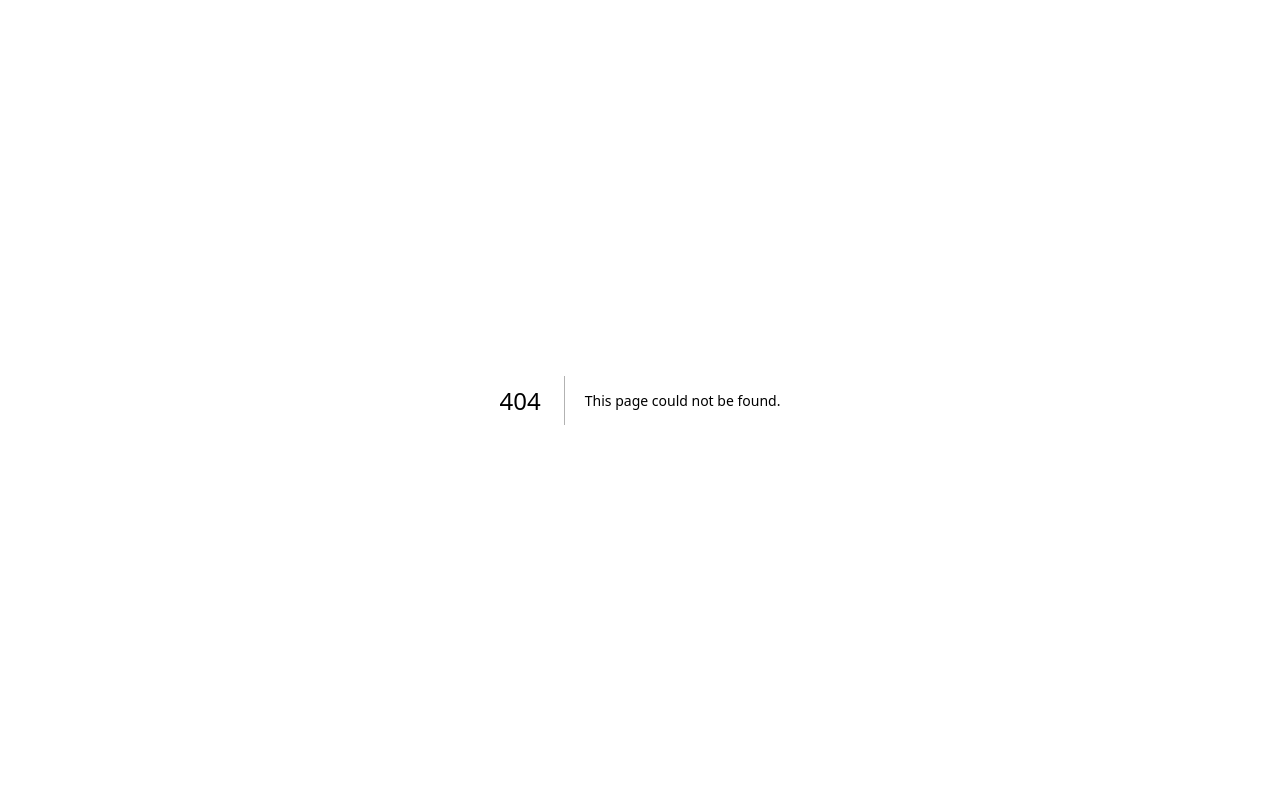
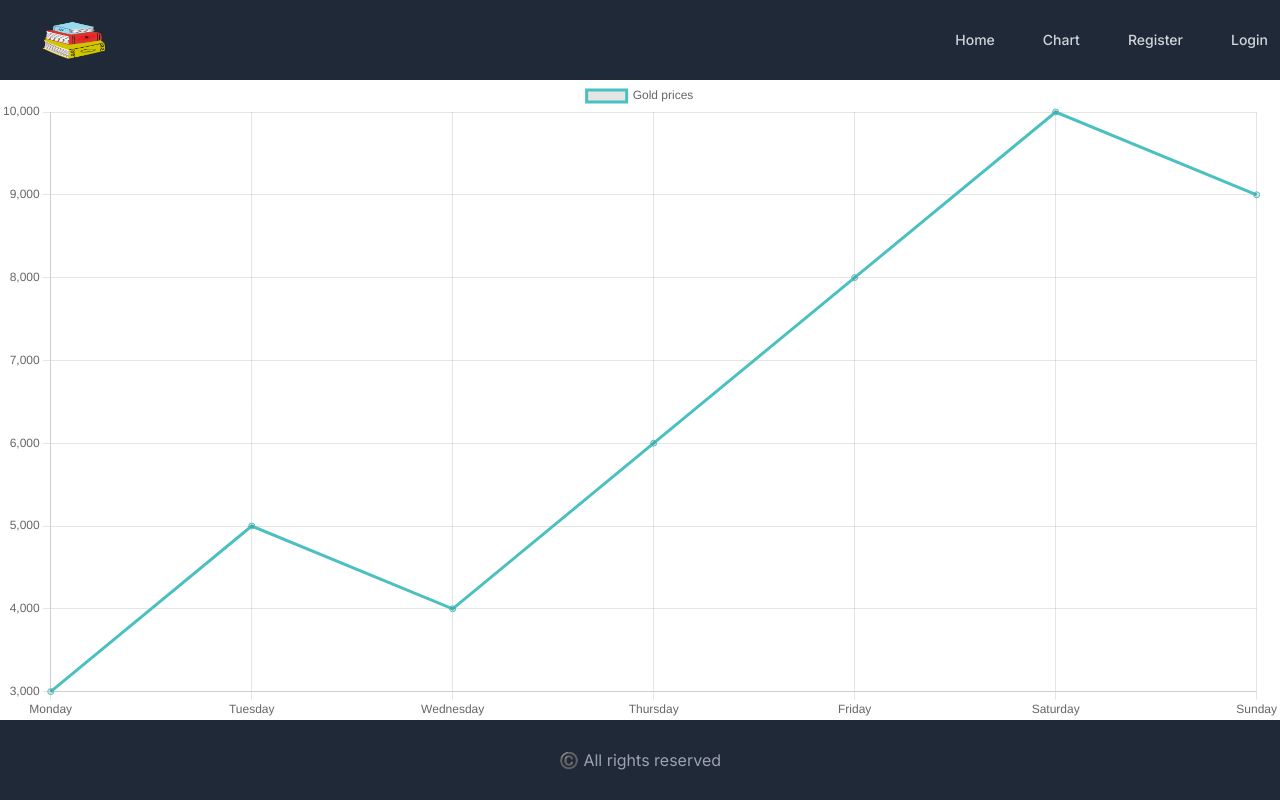
Before and after one commit to Saban-Adhikari/nextjs-bookstore, a Next.js app: page /chart in a window 1280 px wide. Before the commit this address had no page. Built offline with nearby package versions, Linux system fonts and the light colour scheme; no server answers.

Commit message:
content without login not visible

```diff
--- a/app/(root)/card/page.js
+++ b/app/(root)/card/page.js
@@ -77,6 +77,7 @@ const Page = () => {
             </div>
           </div>
         </div>
+        {status === "authenticated" && (
           <div className="lg:mt-0 lg:col-span-1 ">
             <div className="rounded-lg shadow-lg p-6 bg-gray-100">
               <h3 className="text-lg font-medium text-gray-900 mb-4">
@@ -88,7 +89,9 @@ const Page = () => {
               />
             </div>
           </div>
-      </div>
+        )}
+
+        {status == "authenticated" ? (
           <div className="min-h-full mt-8" id="books">
             <ul className="p-5 grid grid-cols-1 md:grid-cols-2 lg:grid-cols-3 gap-5">
               {books && books.length > 0 ? (
@@ -163,6 +166,16 @@ const Page = () => {
               )}
             </ul>
           </div>
+        ) : (
+          <>
+            <div className="w-full flex justify-center">
+              <p className="bg-gray-500 p-5 rounded-lg text-white">
+                Please login to access the books
+              </p>
+            </div>
+          </>
+        )}
+      </div>
     </>
   );
 };
--- /dev/null
+++ b/app/(root)/chart/page.js
@@ -0,0 +1,12 @@
+"use client";
+import { LineGraph } from "@/app/components/Line";
+
+const Page = () => {
+  return (
+    <div>
+      <LineGraph />
+    </div>
+  );
+};
+
+export default Page;
--- /dev/null
+++ b/app/components/Fake_api.js
@@ -0,0 +1,42 @@
+"use client";
+
+import { useEffect, useState } from "react";
+
+export const fetchedData = () => {
+  const [data, setData] = useState([]);
+
+  useEffect(() => {
+    const fetchData = async () => {
+      const response = await fetch(
+        `https://backend-calendar.onlinekhabar.com/api/v1/bullions`
+      );
+      const resp = await response.json();
+      setData(resp.data);
+    };
+
+    fetchData();
+  }, []);
+
+  const filteredData = data.slice(0, 14);
+  console.log("onlinekhabar,", filteredData);
+  return filteredData;
+};
+
+export const lineChartData = {
+  labels: [
+    "Monday",
+    "Tuesday",
+    "Wednesday",
+    "Thursday",
+    "Friday",
+    "Saturday",
+    "Sunday",
+  ],
+  datasets: [
+    {
+      label: "Gold prices",
+      data: [3000, 5000, 4000, 6000, 8000, 10000, 9000],
+      borderColor: "rgb(75, 192, 192)",
+    },
+  ],
+};
--- /dev/null
+++ b/app/components/Line.js
@@ -0,0 +1,29 @@
+"use client";
+import { Line } from "react-chartjs-2";
+import {
+  Chart as ChartJS,
+  CategoryScale,
+  LinearScale,
+  PointElement,
+  LineElement,
+  Title,
+  Tooltip,
+  Legend,
+} from "chart.js";
+import { lineChartData } from "./Fake_api";
+
+ChartJS.register(
+  CategoryScale,
+  LinearScale,
+  PointElement,
+  LineElement,
+  Title,
+  Tooltip,
+  Legend
+);
+
+export const LineGraph = () => {
+  const options = {};
+
+  return <Line options={options} data={lineChartData} />;
+};
--- a/app/components/Navbar.js
+++ b/app/components/Navbar.js
@@ -28,6 +28,12 @@ const Navbar = () => {
                 className="text-gray-300 hover:bg-gray-700 hover:text-white px-3 py-2 rounded-md text-sm font-medium"
               >
                 Home
+              </Link>
+              <Link
+                className="text-gray-300 hover:bg-gray-700 hover:text-white px-3 py-2 rounded-md text-sm font-medium"
+                href="/chart"
+              >
+                Chart
               </Link>
               {status && status == "authenticated" ? (
                 <>
--- a/package.json
+++ b/package.json
@@ -12,9 +12,11 @@
     "@vercel/analytics": "^1.2.2",
     "@vercel/speed-insights": "^1.0.10",
     "bcrypt": "^5.1.1",
+    "chart.js": "^4.4.2",
     "next": "14.2.2",
     "next-auth": "^4.24.7",
     "react": "^18",
+    "react-chartjs-2": "^5.2.0",
     "react-dom": "^18",
     "sharethis-reactjs": "^1.6.0",
     "sharp": "^0.33.3",
```
Also changed, not shown: 1 other file (tests, documents, lock files or other folders). Lines whose indentation alone changed are shown as unchanged.
